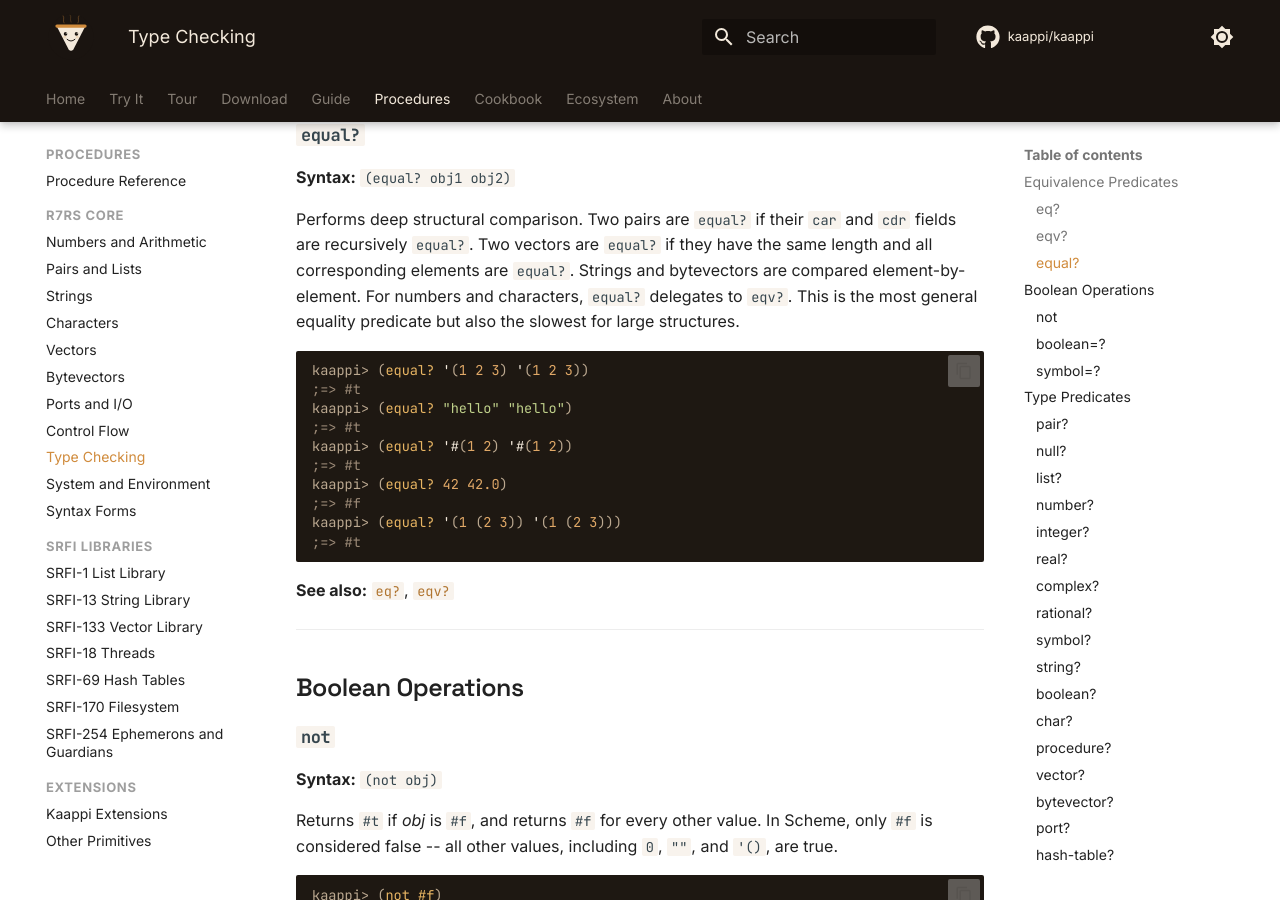
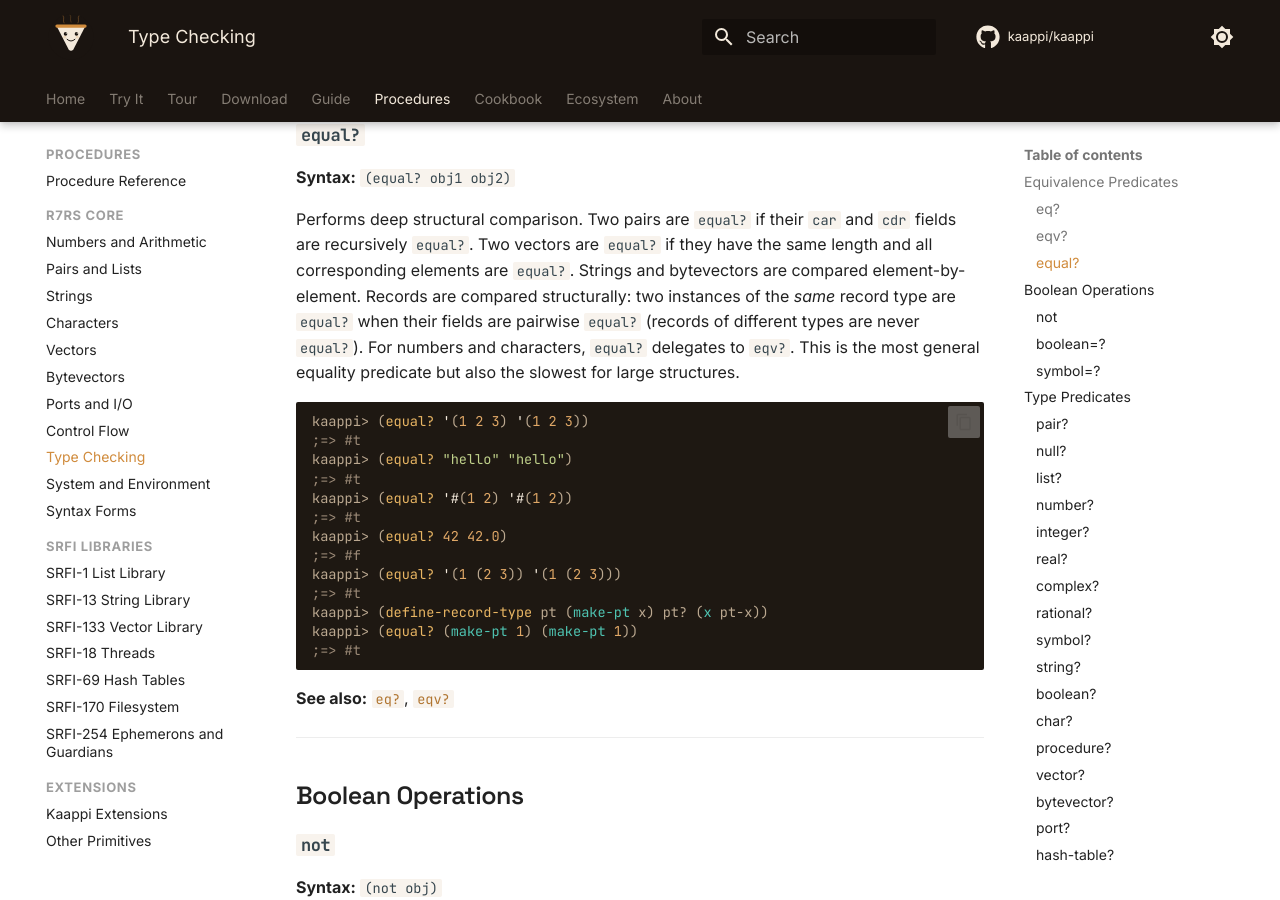
Before and after one commit to kaappi/kaappi.github.io, an MkDocs documentation site: the page built from docs/procedures/type-checking.md, in a window 1280 px wide and 900 px high, scrolled down 1381 px. Built offline with MkDocs 1.6.1 and Material for MkDocs 9.7.7, drawn with Linux system fonts in a browser that asks for light colours; comment, search, counter and statistics services are not loaded.

Commit message:
Document structural equal? on records
equal? now recurses into record fields (kaappi/kaappi#2293): two
instances of the same record type with pairwise equal? fields compare
#t. Reflect that in the equal? procedure reference.

Signed-off-by: Baiju Muthukadan <baiju.m.mail@gmail.com>

````diff
--- a/docs/procedures/type-checking.md
+++ b/docs/procedures/type-checking.md
@@ -72,9 +72,11 @@ kaappi> (eqv? '() '())
 Performs deep structural comparison. Two pairs are `equal?` if their
 `car` and `cdr` fields are recursively `equal?`. Two vectors are `equal?`
 if they have the same length and all corresponding elements are `equal?`.
-Strings and bytevectors are compared element-by-element. For numbers and
-characters, `equal?` delegates to `eqv?`. This is the most general
-equality predicate but also the slowest for large structures.
+Strings and bytevectors are compared element-by-element. Records are
+compared structurally: two instances of the *same* record type are `equal?`
+when their fields are pairwise `equal?` (records of different types are never
+`equal?`). For numbers and characters, `equal?` delegates to `eqv?`. This is
+the most general equality predicate but also the slowest for large structures.
 
 ```scheme
 kaappi> (equal? '(1 2 3) '(1 2 3))
@@ -86,6 +88,9 @@ kaappi> (equal? '#(1 2) '#(1 2))
 kaappi> (equal? 42 42.0)
 ;=> #f
 kaappi> (equal? '(1 (2 3)) '(1 (2 3)))
+;=> #t
+kaappi> (define-record-type pt (make-pt x) pt? (x pt-x))
+kaappi> (equal? (make-pt 1) (make-pt 1))
 ;=> #t
 ```
 
````
